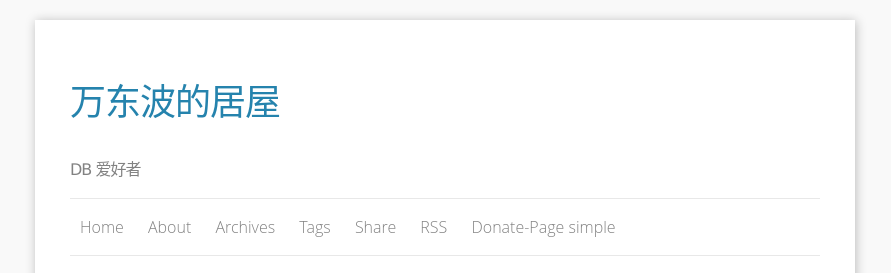
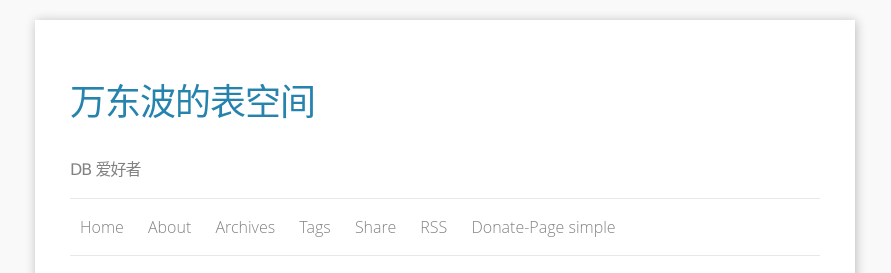
Before and after one commit to swordstick/swordstick.github.io, a Jekyll site: the page built from index.html, in a window 1280 px wide. Shown: the top 273 px of the page, without its empty margins (195-1086 px from the left). Built offline with Jekyll 4.4.1, drawn with Linux system fonts in a browser that asks for light colours; nearby versions of some CDN libraries; library files that are not in the unit come from our copies; the list of posts is cut into pages by our own code; comment, search, counter and statistics services are not loaded.

Commit message:
CONFIG UPDATE

```diff
--- a/_config.yml
+++ b/_config.yml
@@ -1,10 +1,10 @@
 ### Site info.
-title: 万东波的居屋
+title: 万东波的表空间
 tagline: DB 爱好者
 author: David Wan
-email: wandongbo@gmail.com
+email: wandongbo@126.com
 description: DBA
-keywords: "Reading, Muisc, 阅读, 音乐, 钢琴, 文学, 互联网, 科技, 区块链, Blockchain, 比特币, Bitcoin, 加密货币, Cryptocurrency"
+keywords: "Reading, Muisc, 历史，文学, 互联网, 区块链"
 url: "https://dbathread.com" # The base hostname & protocol for your site
 enforce_ssl: "dbathread.com" # The base hostname & protocol for your site
 locale: en_US
```
